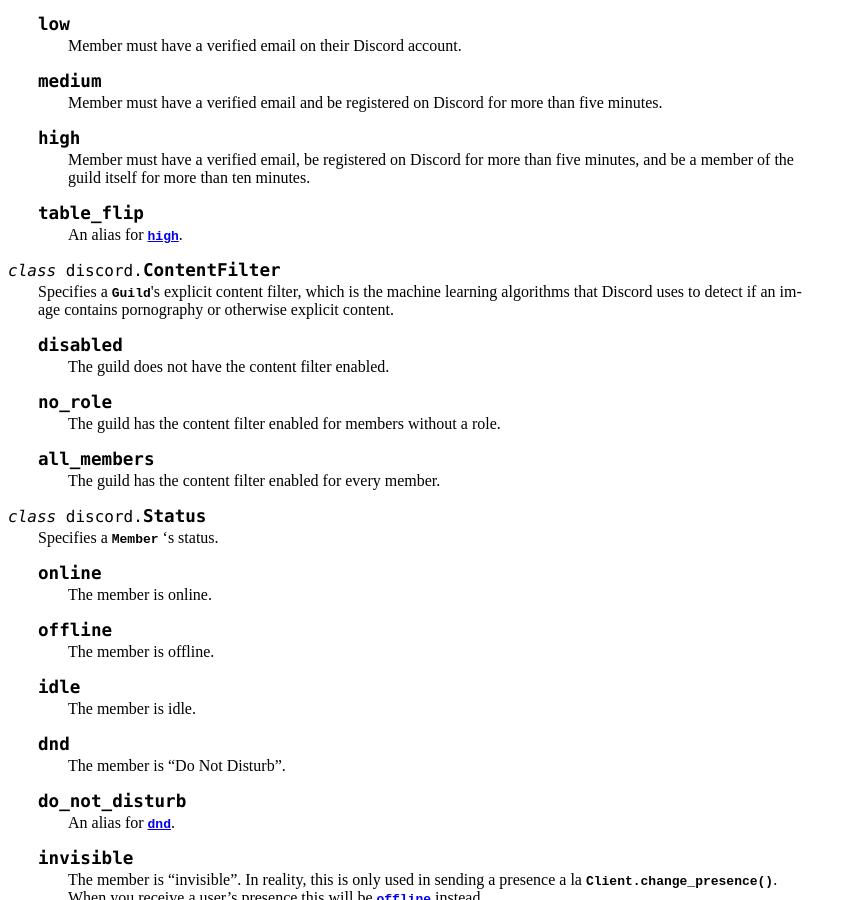
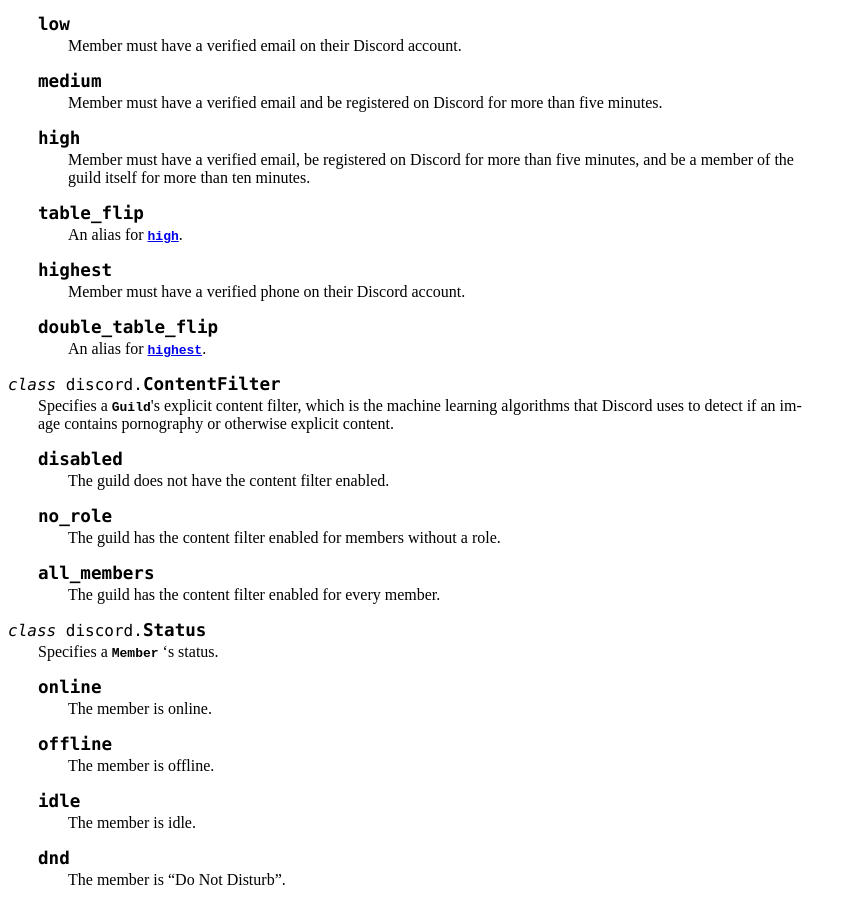
Before and after one commit to spartacus0816/dsbot, a Sphinx documentation site: the page built from docs/api.rst, in a window 1280 px wide and 900 px high, scrolled down 11240 px. Shown: the whole window, without its empty margins (0-850 px from the left). Built offline with Sphinx 7.4.7, drawn with Linux system fonts in a browser that asks for light colours.

Commit message:
Add highest verification level.

```diff
--- a/docs/api.rst
+++ b/docs/api.rst
@@ -679,6 +679,13 @@
     .. attribute:: table_flip
 
         An alias for :attr:`high`.
+    .. attribute:: highest
+
+        Member must have a verified phone on their Discord account.
+
+    .. attribute:: double_table_flip
+
+        An alias for :attr:`highest`.
 
 .. class:: ContentFilter
 
```
Also changed, not shown: 1 other file.
